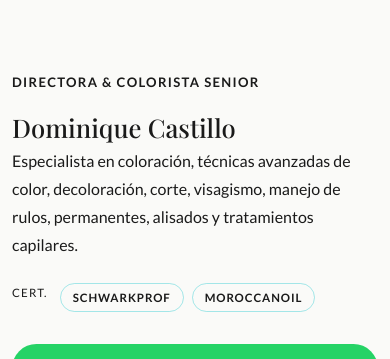
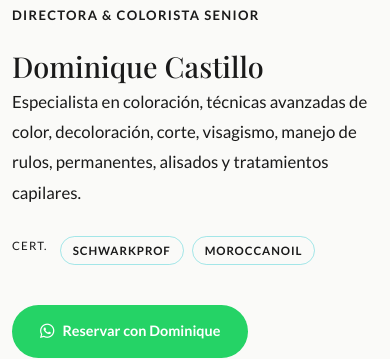
Before and after one commit to GoGo-DevS/salon_amanda, a Django app: page /profesionales/ in a window 390 px wide. Shown: the part 939-1298 px from the top of the page. Run offline with Django 5.2, Linux system fonts and the light colour scheme; data that the repository does not hold is empty; some web fonts are replaced.

Commit message:
redesign(profesionales): layout 50/50, foto mas grande, galeria compacta
- foto col-lg-5, info col-lg-7 (antes 4+8)
- aspect-ratio 4/5 con object-position top (antes 2/3, cortaba rostro)
- sin alternating layout (foto siempre izquierda, limpio y consistente)
- galeria limitada a 8 fotos, 5 columnas full-width
- prof-info padding-left para respiracion visual

Co-Authored-By: Claude Sonnet 4.6 <noreply@anthropic.com>

```diff
--- a/core/templates/core/profesionales.html
+++ b/core/templates/core/profesionales.html
@@ -27,7 +27,7 @@
 
 /* ── PROFESIONAL CARD ── */
 .prof-section {
-  padding: 64px 0;
+  padding: 80px 0;
   border-bottom: 1px solid rgba(255,255,255,.06);
 }
 .prof-section:last-child { border-bottom: none; }
@@ -37,10 +37,12 @@
 }
 .prof-photo {
   width: 100%;
-  aspect-ratio: 2/3;
+  aspect-ratio: 4/5;
   object-fit: cover;
-  border-radius: 16px;
+  object-position: top center;
+  border-radius: 20px;
   display: block;
+  box-shadow: 0 12px 40px rgba(0,0,0,.18);
 }
 .badge-directora {
   position: absolute;
@@ -57,11 +59,17 @@
   border-radius: 20px;
 }
 
-.prof-info { display: flex; flex-direction: column; justify-content: center; }
+.prof-info {
+  display: flex;
+  flex-direction: column;
+  justify-content: center;
+  height: 100%;
+  padding-left: 1rem;
+}
 
 .prof-nombre {
   font-family: var(--font-serif);
-  font-size: clamp(1.6rem, 3vw, 2.2rem);
+  font-size: clamp(1.8rem, 3vw, 2.6rem);
   color: var(--text-primary);
   margin-bottom: .25rem;
   line-height: 1.15;
@@ -73,19 +81,19 @@
   color: var(--accent-teal);
   letter-spacing: .1em;
   text-transform: uppercase;
-  margin-bottom: 1.25rem;
+  margin-bottom: 1.5rem;
 }
 .prof-desc {
   color: var(--text-secondary);
-  font-size: 1rem;
-  line-height: 1.75;
-  margin-bottom: 1.5rem;
+  font-size: 1.05rem;
+  line-height: 1.8;
+  margin-bottom: 1.75rem;
 }
 .prof-certs {
   display: flex;
   flex-wrap: wrap;
   gap: 8px;
-  margin-bottom: 2rem;
+  margin-bottom: 2.5rem;
 }
 .cert-tag {
   display: inline-block;
@@ -116,10 +124,11 @@
   font-family: var(--font-sans);
   font-weight: 700;
   font-size: .9rem;
-  padding: 12px 24px;
+  padding: 14px 28px;
   border-radius: 30px;
   text-decoration: none;
   transition: opacity .2s, transform .15s;
+  width: fit-content;
 }
 .btn-wa-prof:hover { opacity: .88; transform: translateY(-2px); color: #fff; }
 
@@ -132,10 +141,9 @@
   letter-spacing: .14em;
   text-transform: uppercase;
   margin-bottom: 1rem;
-  margin-top: 2.5rem;
 }
 .prof-gallery {
-  columns: 4 160px;
+  columns: 5 130px;
   column-gap: 8px;
 }
 .prof-gallery-item {
@@ -177,9 +185,12 @@
   cursor: pointer; line-height: 1;
 }
 
-@media (max-width: 767px) {
-  .prof-gallery { columns: 2 140px; }
-  .prof-info { margin-top: 1.5rem; }
+@media (max-width: 991px) {
+  .prof-gallery { columns: 3 120px; }
+  .prof-info { padding-left: 0; margin-top: 2rem; }
+}
+@media (max-width: 575px) {
+  .prof-gallery { columns: 2 120px; }
 }
 </style>
 {% endblock %}
@@ -200,10 +211,10 @@
     {% for p in equipo %}
     <div class="prof-section" id="{{ p.slug }}">
 
-      <div class="row g-5 align-items-center {% if forloop.counter|divisibleby:2 %}flex-lg-row-reverse{% endif %}">
+      <div class="row g-5 align-items-center">
 
         <!-- Foto perfil -->
-        <div class="col-lg-4 col-md-5">
+        <div class="col-lg-5 col-md-5">
           <div class="prof-photo-wrap">
             <img src="{% static 'img/profesionales/'|add:p.slug|add:'-perfil.jpg' %}"
                  alt="{{ p.nombre }}"
@@ -215,7 +226,7 @@
         </div>
 
         <!-- Info -->
-        <div class="col-lg-8 col-md-7">
+        <div class="col-lg-7 col-md-7">
           <div class="prof-info reveal">
             <p class="prof-titulo">{{ p.titulo }}</p>
             <h2 class="prof-nombre">{{ p.nombre }}</h2>
@@ -239,11 +250,11 @@
       </div>
 
       {% if p.fotos %}
-      <div class="row mt-5">
+      <div class="row mt-4">
         <div class="col-12">
           <p class="prof-gallery-heading">Trabajos realizados</p>
           <div class="prof-gallery reveal">
-            {% for foto in p.fotos %}
+            {% for foto in p.fotos|slice:":8" %}
             <div class="prof-gallery-item" onclick="openLb('{% static foto %}')">
               <img src="{% static foto %}" alt="Trabajo de {{ p.nombre }}" loading="lazy">
             </div>
```
